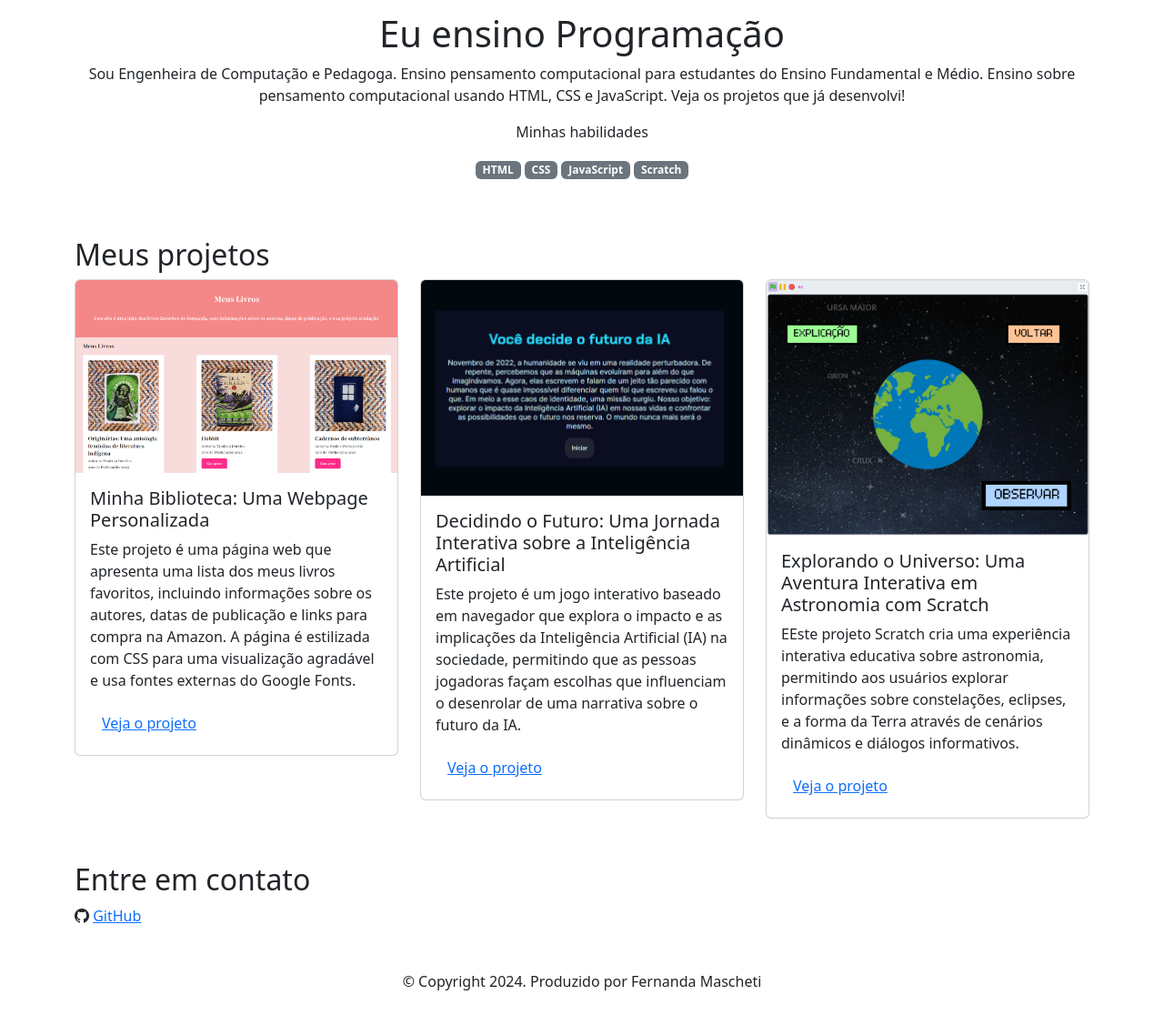
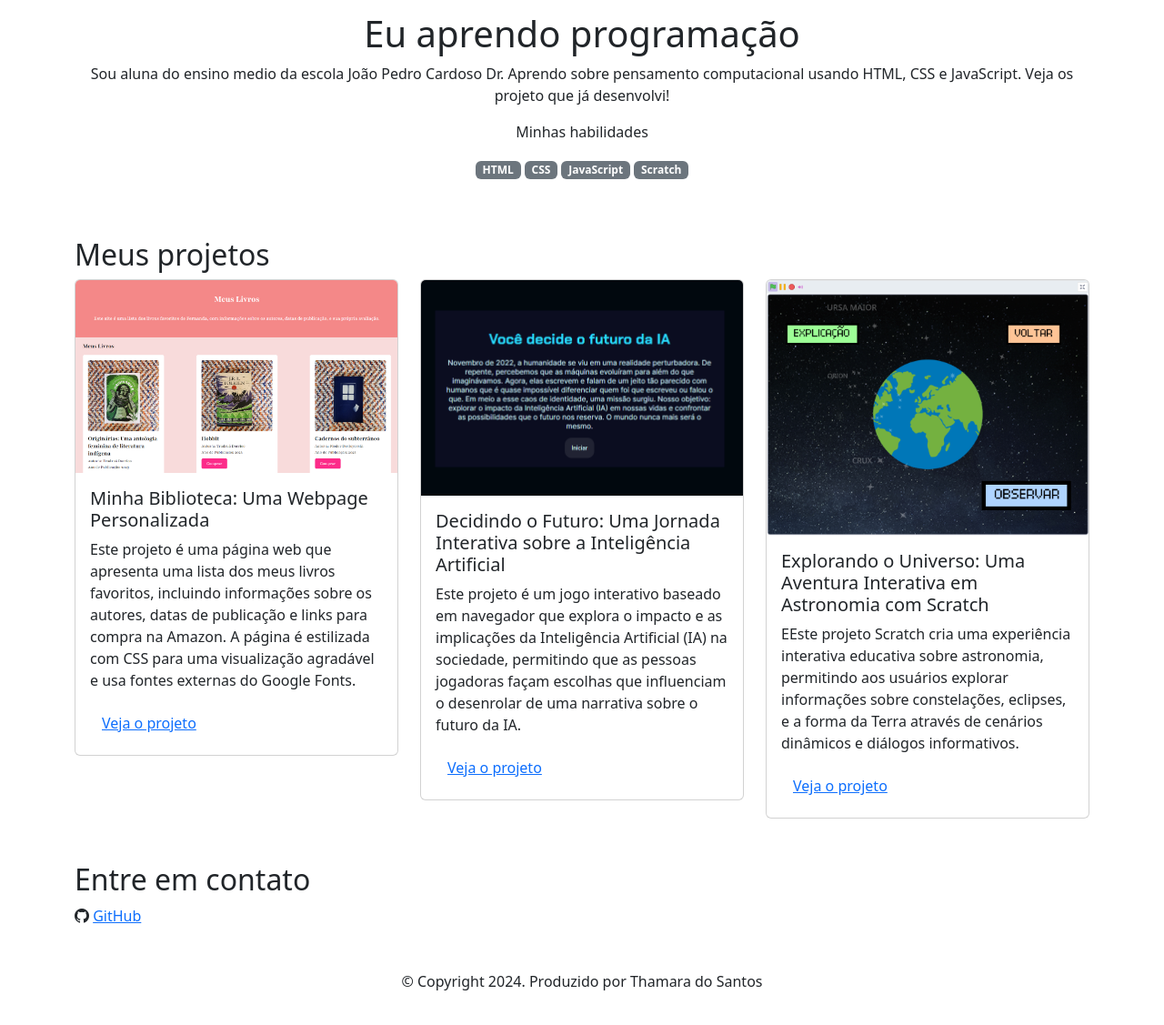
Before and after one commit to jonasgaelcosta/portifolio-thamara, a plain HTML site: page index.html in a window 1280 px wide. Shown: the part 59-1186 px from the top of the page at 91% size. Drawn offline with nearby package versions, Linux system fonts and the light colour scheme.

Commit message:
Update index.html

```diff
--- a/index.html
+++ b/index.html
@@ -12,13 +12,12 @@
 
 <body>
     <header class="container text-center">
-        <img src="img/avatar-perfil.png" alt="avatar da Fernanda" class="rounded-circle" width="150" height="150"
+        <img src="img/avatar-perfil.jpeg" alt="avatar da Fernanda" class="rounded-circle" width="150" height="150"
             srcset="">
         <p class="lead">Eu sou Fernanda_</p>
-        <h1>Eu ensino Programação</h1>
-        <p>Sou Engenheira de Computação e Pedagoga. Ensino pensamento computacional para estudantes do Ensino
-            Fundamental e Médio. Ensino sobre pensamento computacional usando HTML, CSS e JavaScript. Veja os projetos
-            que já desenvolvi!</p>
+        <h1>Eu aprendo programação</h1>
+        <p>Sou aluna do ensino medio da escola João Pedro Cardoso Dr. Aprendo sobre pensamento computacional usando HTML,
+            CSS e JavaScript. Veja os projeto que já desenvolvi!</p>
         <p>Minhas habilidades</p>
         <div>
             <p class="badge bg-secondary">HTML</p>
@@ -210,7 +209,7 @@
             <i class="bi bi-github"></i>
             <a href="https://github.com/femascheti">GitHub</a>
         </div>
-        <p class="my-5 text-center">© Copyright 2024. Produzido por Fernanda Mascheti</p>
+        <p class="my-5 text-center">© Copyright 2024. Produzido por Thamara do Santos</p>
     </footer>
 
     <script src="https://cdn.jsdelivr.net/npm/bootstrap@5.3.2/dist/js/bootstrap.bundle.min.js"></script>
```
